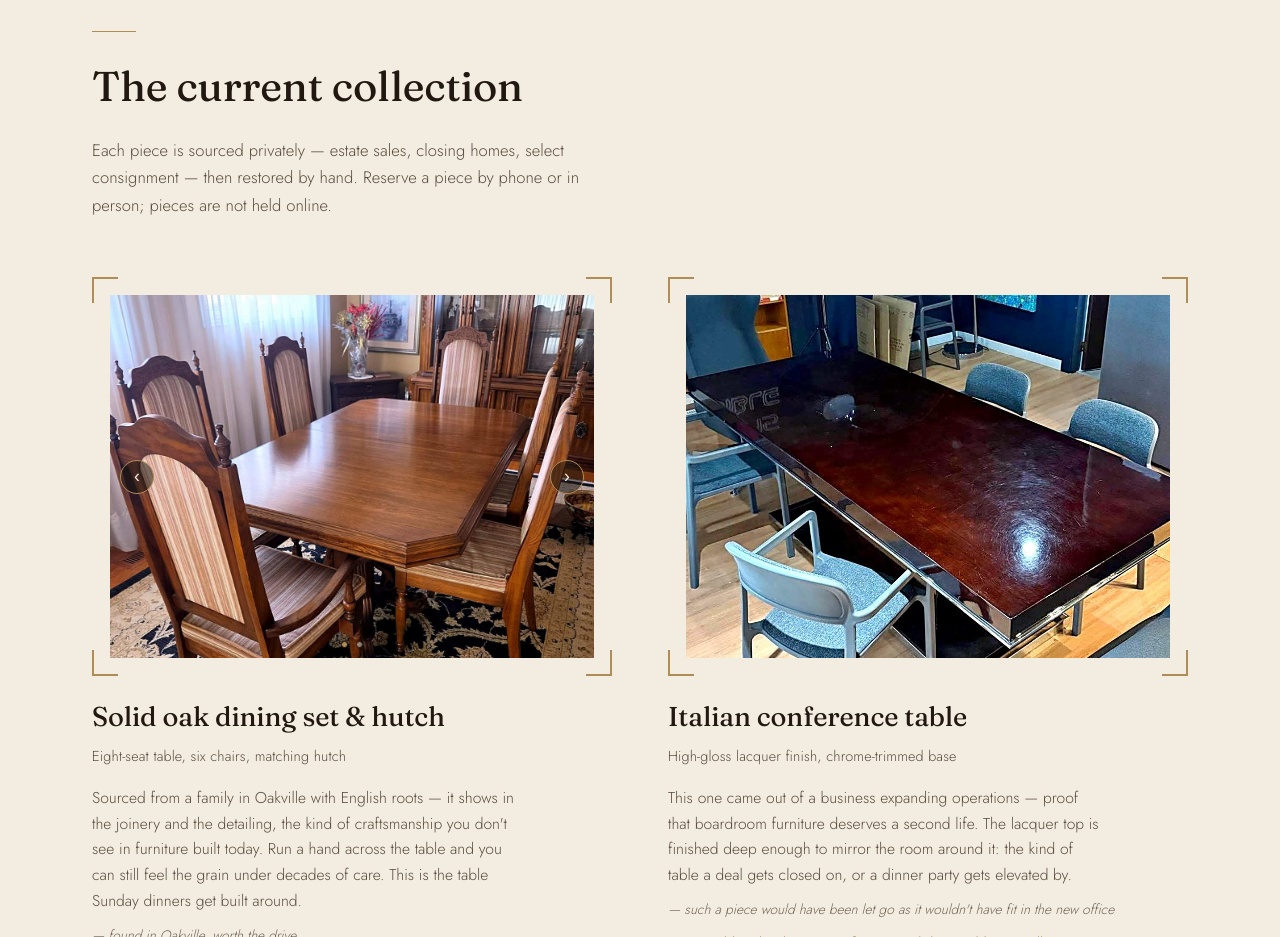
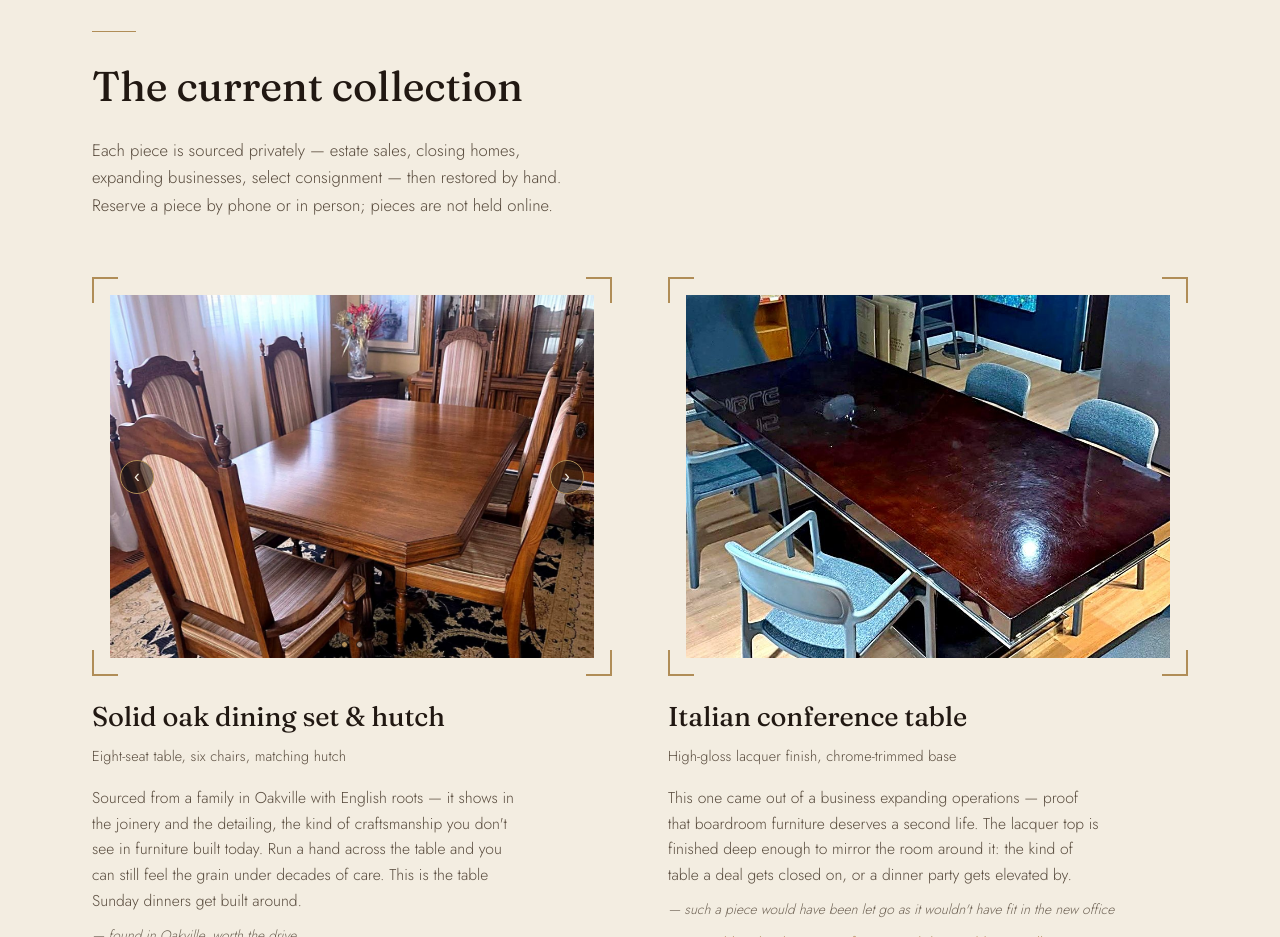
Before and after one commit to LJJA-colab/HaulandHeir, a plain HTML site: page index.html in a window 1280 px wide. Shown: the part 1300-2237 px from the top of the page. Drawn offline with Linux system fonts and the light colour scheme.

Commit message:
Update index.html

```diff
--- a/index.html
+++ b/index.html
@@ -383,7 +383,7 @@
     <div class="kicker-block reveal">
       <div class="rule" style="background:var(--brass)"></div>
       <h2>The current collection</h2>
-      <p>Each piece is sourced privately — estate sales, closing homes, select consignment — then restored by hand. Reserve a piece by phone or in person; pieces are not held online.</p>
+      <p>Each piece is sourced privately — estate sales, closing homes, expanding businesses, select consignment — then restored by hand. Reserve a piece by phone or in person; pieces are not held online.</p>
     </div>
 
     <div class="pieces-grid reveal-stagger reveal">
```
